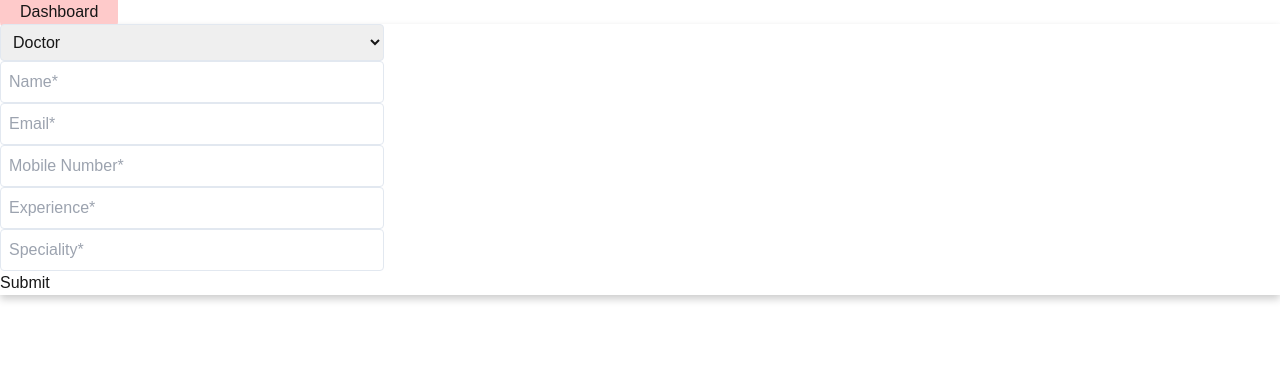
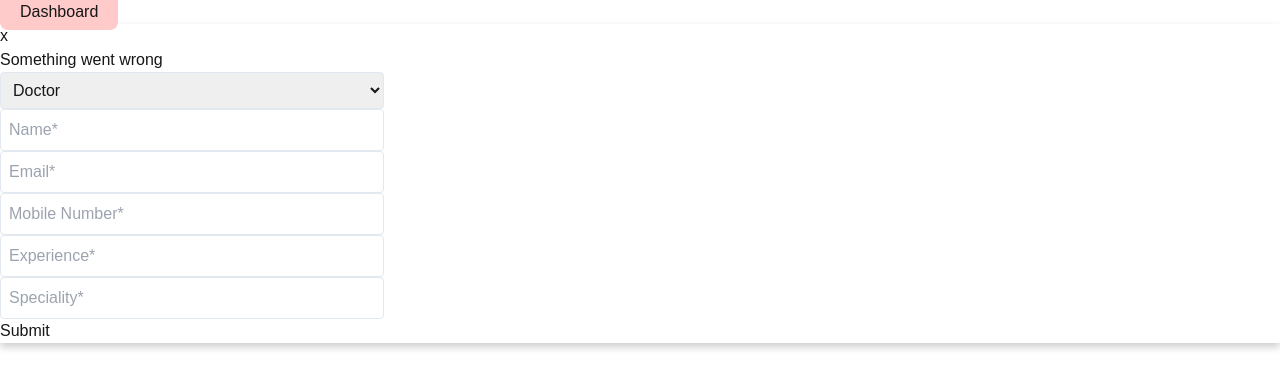
Before and after one commit to shashank-hexahealth/frontend-assignment-hh, a Next.js app: page /book-appoinment in a window 1280 px wide. Shown: the top 388 px of the page. Built offline with nearby package versions, Linux system fonts and the light colour scheme.

Commit message:
Error component added

```diff
--- a/src/app/book-appoinment/page.js
+++ b/src/app/book-appoinment/page.js
@@ -5,6 +5,7 @@ import SubmissionSuccess from "../components/SubmissionSuccess";
 import Spinner from "../components/Spinner";
 import { DOCTOR, HOSPITAL } from "../utils/Constants";
 import LinkButton from "../components/LinkButton";
+import ErrorComponent from "../components/ErrorComponent";
 
 export default function BookAppoinmentPage() {
   // State hooks to manage loading, form submission status, errors and form data
@@ -24,6 +25,8 @@ export default function BookAppoinmentPage() {
     hospitalNumber: "",
     departments: "",
   });
+
+  const [isStatusCode200, setIstatusCode200] = React.useState(true);
 
   // Function to validate form fields based on the userType (Doctor/Hospital)
   const validate = (values) => {
@@ -104,10 +107,9 @@ export default function BookAppoinmentPage() {
     if (Object.keys(validationErrors).length === 0) {
       setLoading(true);
       setTimeout(() => {
+        if (isStatusCode200) {
           setLoading(false);
           setIsSubmissionSuccessfull(true);
-      }, 500);
-
           // Reset the form after successfull submission
           setFormValues({
             name: "",
@@ -120,6 +122,11 @@ export default function BookAppoinmentPage() {
             hospitalNumber: "",
             departments: "",
           });
+        } else {
+          setLoading(false);
+          setIstatusCode200(false)
+        }
+      }, 500);
     }
   };
 
@@ -160,6 +167,7 @@ export default function BookAppoinmentPage() {
             <SubmissionSuccess />
           ) : (
             <fieldset disabled={loading}>
+              <ErrorComponent showError={isStatusCode200} closeLabel={setIstatusCode200}/>
               <form className="text-[18px]" onSubmit={handleSubmit}>
                 <div className="mb-4">
                   <select
--- /dev/null
+++ b/src/app/components/ErrorComponent.js
@@ -0,0 +1,17 @@
+export default function ErrorComponent({showError, closeLabel}) {
+  return (
+    <div
+      className={`${
+        showError ? "hidden" : "flex"
+      } bg-pink-100 justify-center items-center mb-4 relative p-2`}
+    >
+      <button
+        className="absolute top-0 right-0 font-medium text-gray-500 hover:text-gray-700 pr-2"
+        onClick={() => closeLabel(true)}
+      >
+        x
+      </button>
+      <p className="text-pink-950">Something went wrong</p>
+    </div>
+  );
+}
```
Lines whose indentation alone changed are shown as unchanged.
